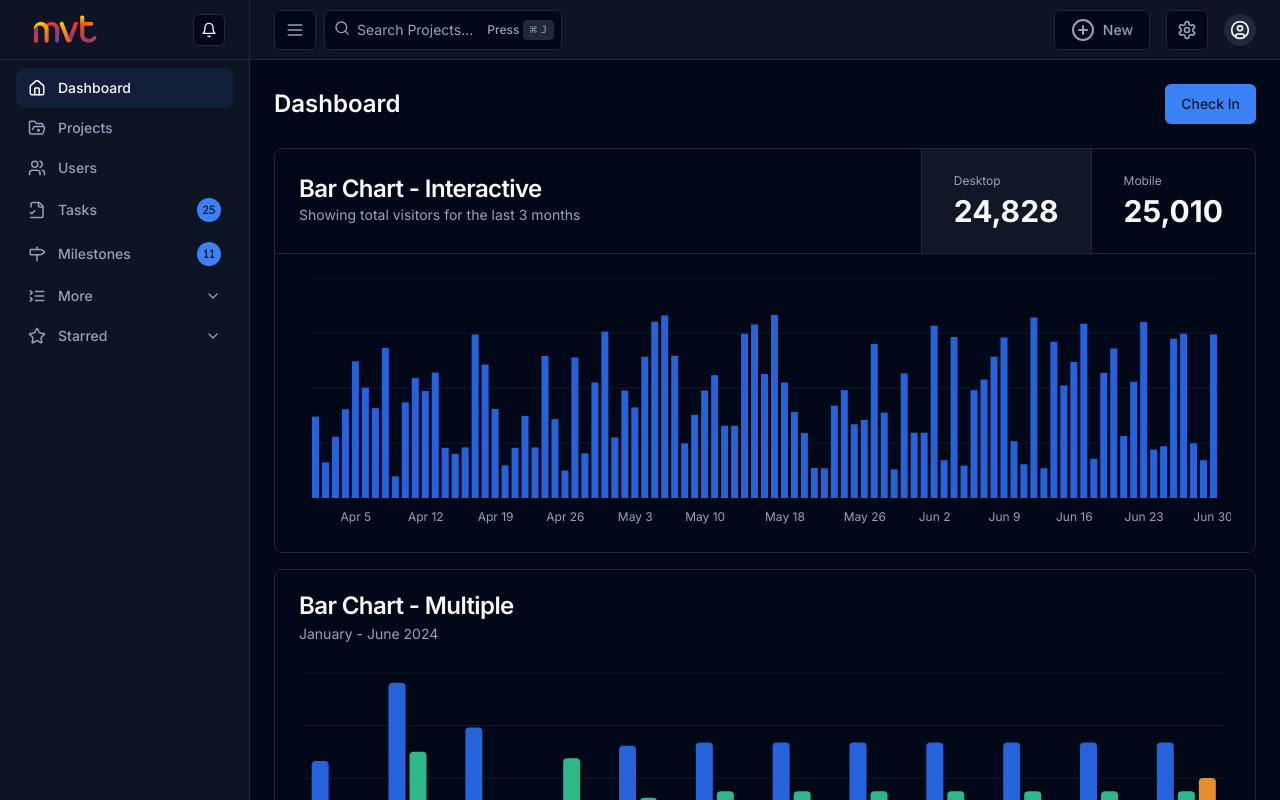
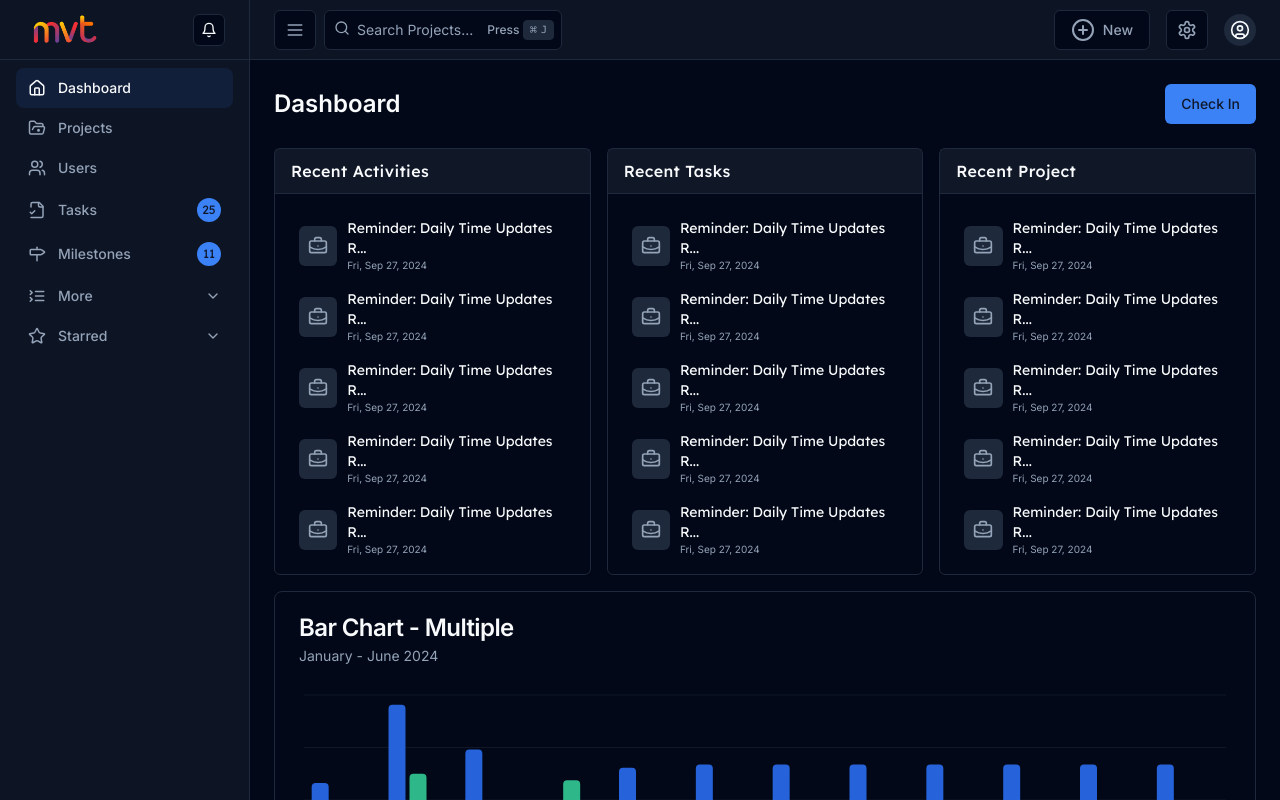
Before and after one commit to riteshmvteams/pmt, a Next.js app: page /dashboard in a window 1280 px wide. Shown: the top 800 px of the page. Built offline with nearby package versions, Linux system fonts and the light colour scheme.

Commit message:
add recent activities card in dashboard

```diff
--- /dev/null
+++ b/src/app/(main)/dashboard/_components/RecentActivities.tsx
@@ -0,0 +1,45 @@
+import Title from "@/components/shared/Title";
+import { Card, CardContent, CardHeader, CardTitle } from "@/components/ui/card";
+import { formatDateWithWeekday, trimText } from "@/lib/helpers";
+import { BriefcaseBusiness } from "lucide-react";
+
+export default function RecentActivities({ title }: { title: string }) {
+  return (
+    <Card className="rounded-md">
+      <CardHeader className="border-b px-4 py-2.5 bg-muted/50">
+        <div className="flex items-center justify-between">
+          <CardTitle className="text-base font-lexend font-medium tracking-wide flex flex-col gap-1">
+            {title}
+          </CardTitle>
+        </div>
+      </CardHeader>
+      <CardContent className="p-4 flex flex-col gap-4 max-h-[380px] overflow-y-auto scrollbar">
+        <ul className="flex flex-col">
+          {Array.from({ length: 15 })?.map((_, ind) => {
+            return (
+              <li
+                key={ind}
+                className="p-2 hover:bg-muted cursor-pointer flex items-center gap-2.5 rounded-lg"
+              >
+                <span className="w-10 h-10 rounded-md bg-muted flex items-center justify-center">
+                  <BriefcaseBusiness className="w-5 h-5 text-muted-foreground" />
+                </span>
+                <div className="flex flex-col">
+                  <Title className="font-normal">
+                    {trimText(
+                      "Reminder: Daily Time Updates Required in PMT System",
+                      30
+                    )}
+                  </Title>
+                  <span className="text-[10px] text-muted-foreground">
+                    {formatDateWithWeekday(new Date(), false)}
+                  </span>
+                </div>
+              </li>
+            );
+          })}
+        </ul>
+      </CardContent>
+    </Card>
+  );
+}
--- a/src/app/(main)/dashboard/page.tsx
+++ b/src/app/(main)/dashboard/page.tsx
@@ -1,9 +1,9 @@
-import CustomAreaChart from "@/components/shared/chart/AreaChart";
 import BarChartUI from "@/components/shared/chart/BarChart";
 import MultipleBarChart from "@/components/shared/chart/MultipleBarChart";
 import PieChartUI from "@/components/shared/chart/PieChart";
 import RadicalChartUI from "@/components/shared/chart/RadicalChart";
 import CheckInButton from "@/components/shared/CheckInButton";
+import RecentActivities from "./_components/RecentActivities";
 
 export default function Dashboard() {
   return (
@@ -14,8 +14,11 @@ export default function Dashboard() {
       </div>
 
       <div className="grid grid-cols-1 sm:grid-cols-2 lg:grid-cols-3 gap-4">
+        <RecentActivities title="Recent Activities" />
+        <RecentActivities title="Recent Tasks" />
+        <RecentActivities title="Recent Project" />
+        <MultipleBarChart className="sm:col-span-2 lg:col-span-3" />
         <BarChartUI className="sm:col-span-2 lg:col-span-3" />
-        <MultipleBarChart className="sm:col-span-2 lg:col-span-3" />
         <PieChartUI />
         <RadicalChartUI />
         <PieChartUI />
```
